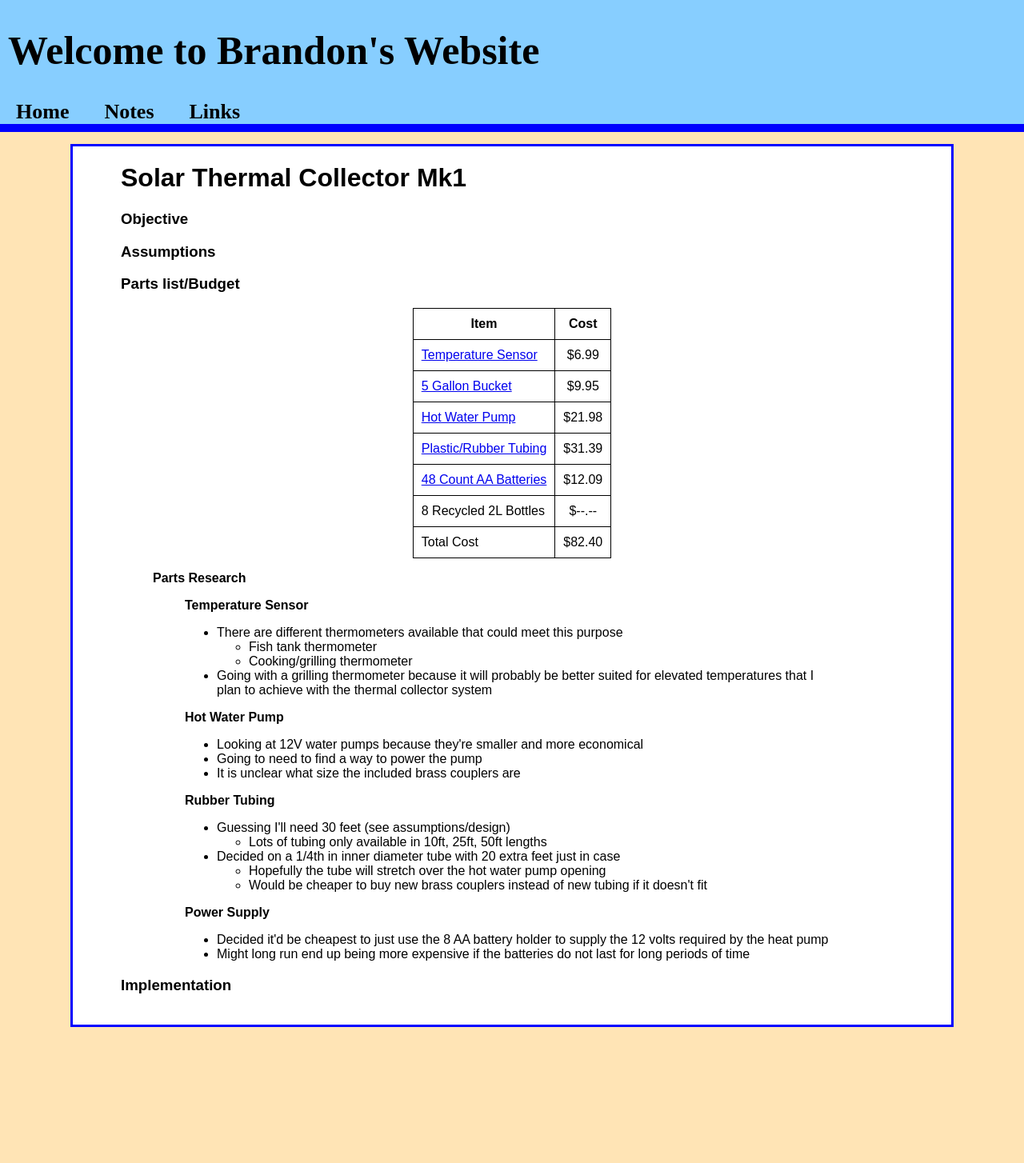
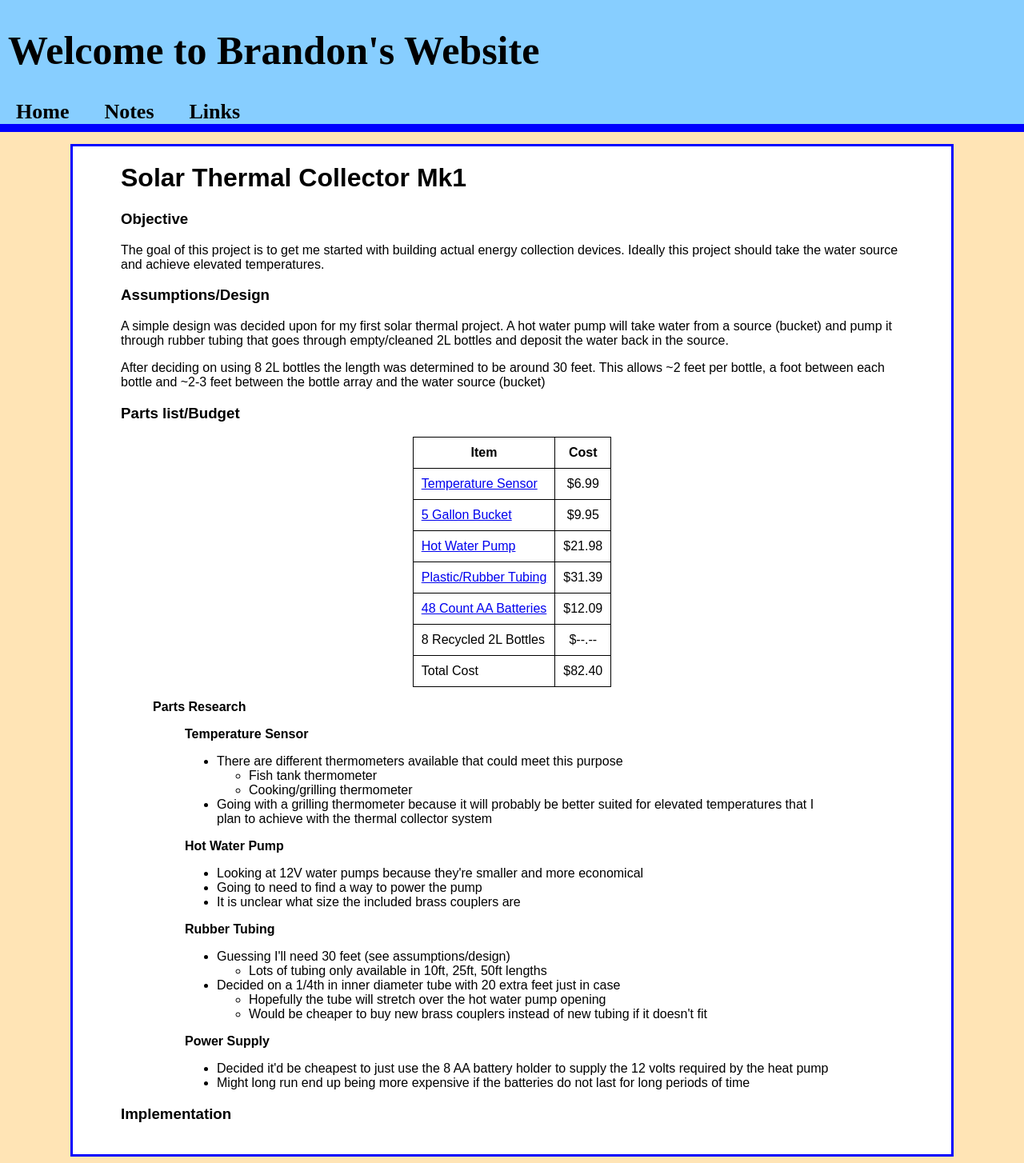
Before and after one commit to jbm950/jbm950.github.io, a Jekyll site: the page built from notes/sustainability/projects/solar_thermal_mk1.html, in a window 1280 px wide. Shown: the whole page at 80% size. Built offline with Jekyll 4.4.1, drawn with Linux system fonts in a browser that asks for light colours; Markdown is read by kramdown in place of the engine named in the settings; before the commit the page ends 1292 px from its top, so only the background shows below that.

Commit message:
Worked on solar thermal MK1 writing

```diff
--- a/notes/sustainability/projects/solar_thermal_mk1.html
+++ b/notes/sustainability/projects/solar_thermal_mk1.html
@@ -15,7 +15,10 @@ title: Solar Thermal Mk1
 <body>
 <h1 id="solar-thermal-collector-mk1">Solar Thermal Collector Mk1</h1>
 <h3 id="objective">Objective</h3>
-<h3 id="assumptions">Assumptions</h3>
+<p>The goal of this project is to get me started with building actual energy collection devices. Ideally this project should take the water source and achieve elevated temperatures.</p>
+<h3 id="assumptionsdesign">Assumptions/Design</h3>
+<p>A simple design was decided upon for my first solar thermal project. A hot water pump will take water from a source (bucket) and pump it through rubber tubing that goes through empty/cleaned 2L bottles and deposit the water back in the source.</p>
+<p>After deciding on using 8 2L bottles the length was determined to be around 30 feet. This allows ~2 feet per bottle, a foot between each bottle and ~2-3 feet between the bottle array and the water source (bucket)</p>
 <h3 id="parts-listbudget">Parts list/Budget</h3>
 <style>
 table, th, td {
```
Also changed, not shown: source/notes/sustainability/projects/solar_thermal_mk1.md (+14 -1 lines).
